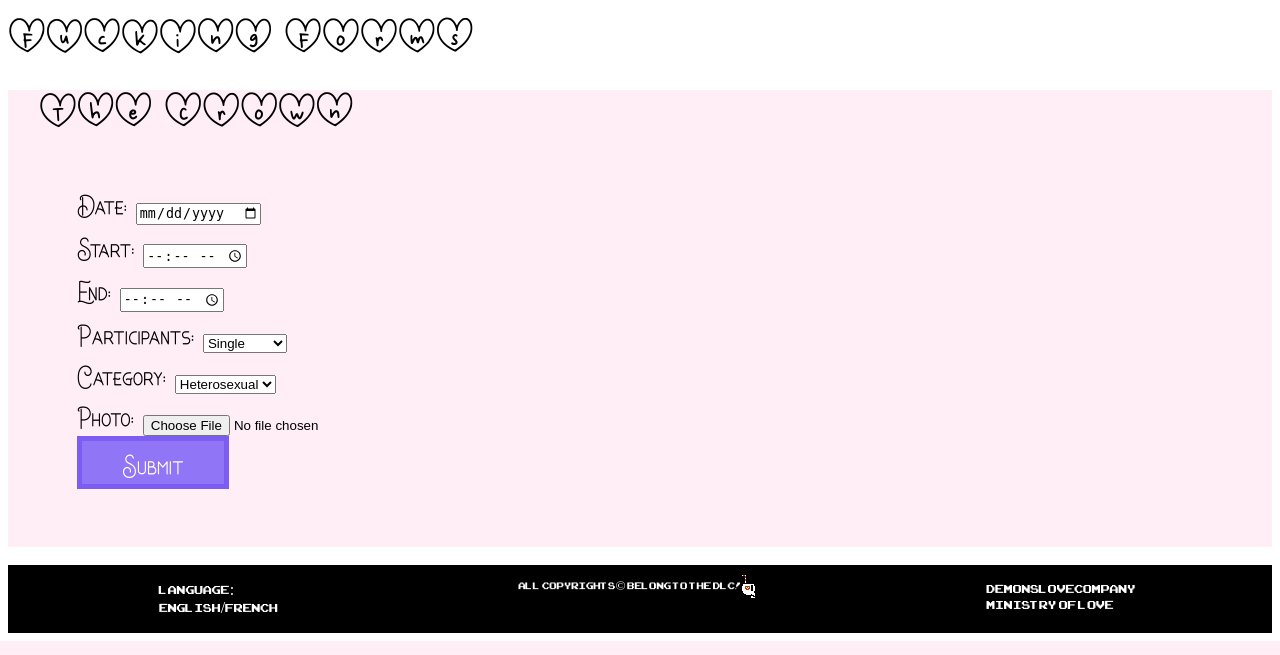
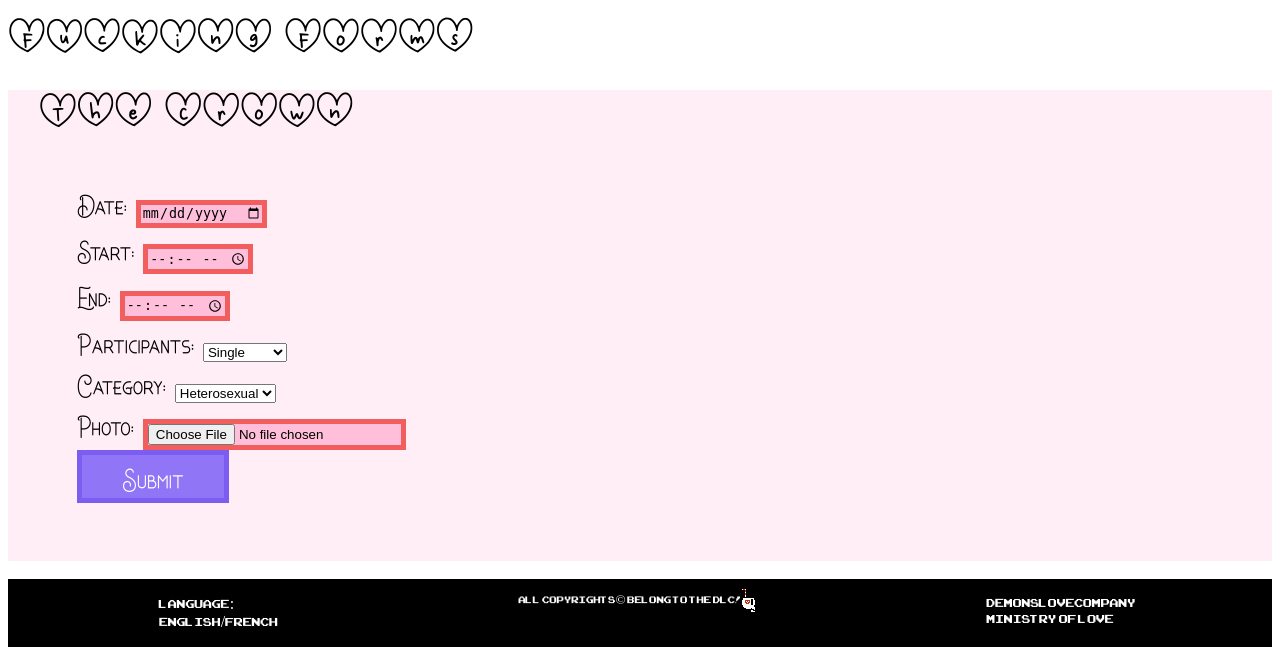
Before and after one commit to ASpeedyNiNjA/COMP1054-Assignment4, a PHP site: page /crown.php in a window 1280 px wide. Shown: the part 389-1044 px from the top of the page. Run offline with PHP 8.4, Linux system fonts and the light colour scheme; the visitor is signed in with stand-in values (Sample User, id 1); data comes from the database, SQL or seed files in the repository.

Commit message:
Minimum form styling completed, table next

```diff
--- a/styles/style.css
+++ b/styles/style.css
@@ -185,6 +185,11 @@ button {
 	text-align: center;
 }
 
+input {
+	background-color: #FFBFDA;
+	border: 5px solid #F25D5D;
+}
+
 
 
 
```
